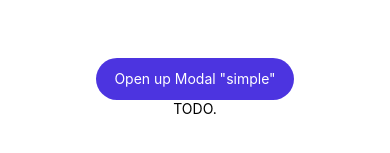
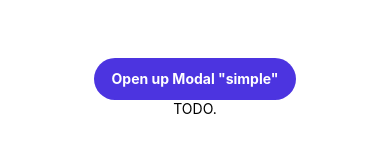
Before and after one commit to ornkr/react-native-integration-test, a React Native app: screen / in a window 390 px wide. Shown: the part 335-488 px from the top of the page. Built offline with nearby package versions, Linux system fonts and the light colour scheme.

Commit message:
fix(Typography): bold variant

```diff
--- a/src/@ornikar/kitt/Typography.tsx
+++ b/src/@ornikar/kitt/Typography.tsx
@@ -3,7 +3,7 @@ import { Text, TextProps } from 'react-native';
 import { Icon, IconProps } from './Icon';
 import { lateOceanColorPalette } from './lateOceanPalette';
 
-type TypographyVariant = 'regular' | 'bold' | 'italic';
+type TypographyVariant = 'regular' | 'bold';
 export type TypographyColor =
   | 'black'
   | 'black-light'
@@ -59,7 +59,13 @@ export const Typography = {
     return (
       <Text
         {...otherProps}
-        style={[style || {}, { color: typographyLateOceanTheme.colors[color] }]}
+        style={[
+          style || {},
+          {
+            color: typographyLateOceanTheme.colors[color],
+            fontWeight: variant === 'bold' ? 'bold' : 'normal',
+          },
+        ]}
       />
     );
   },
```
